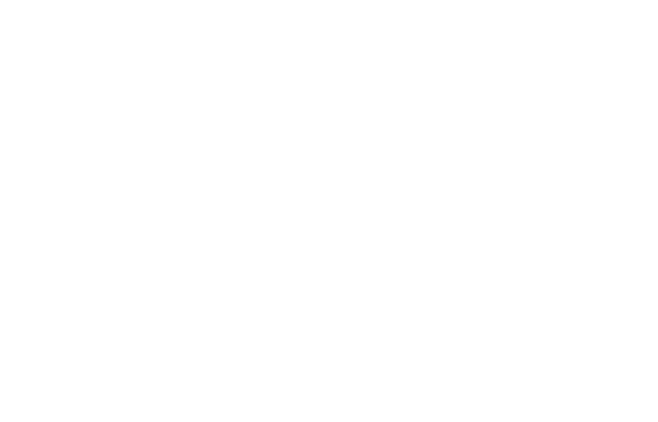
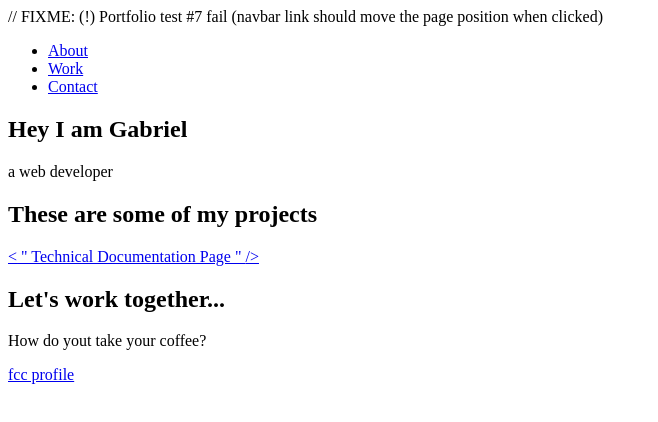
Before and after one commit to gabrielml/build-a-personal-portfolio-page, a plain HTML site: page index.html in a window 1280 px wide. Shown: the whole page, without its empty margins (0-658 px from the left). Drawn offline with Linux system fonts and the light colour scheme.

Commit message:
feat: create #Content structure
(!) Portfolio test #7 fail (navbar link should move the page position when clicked)

```diff
--- a/index.html
+++ b/index.html
@@ -8,7 +8,36 @@
 </head>
 
 <body>
-
+    // FIXME: (!) Portfolio test #7 fail (navbar link should move the page position when clicked)
+    <nav id="navbar">
+        <ul>
+            <li><a href="#welcome-section">About</a></li>
+            <li><a href="#projects">Work</a></li>
+            <li><a href="#contact">Contact</a></li>
+        </ul>
+    </nav>
+    <section id="welcome-section">
+        <h1>Hey I am Gabriel</h1>
+        <p>a web developer</p>
+    </section>
+    <section id="projects">
+        <h2>These are some of my projects</h2>
+        <div class="project-tile">
+            <a href="https://github.com/gabrielml/build-a-technical-documentation-page/blob/master/index.html" target="_blank">
+                <p class="project-title">
+                    <span class="code"><</span> " Technical Documentation Page "
+                    <span class="code">/></span>
+                </p>
+            </a>
+        </div>
+    </section>
+    <section id="contact">
+        <h2>Let's work together...</h2>
+        <p>How do yout take your coffee?</p>
+        <div class="contact-links">
+            <a id="profile-link" href="https://www.freecodecamp.org/gabrielml" target="_blank">fcc profile</a>
+        </div>
+    </section>
     <script src="https://cdn.freecodecamp.org/testable-projects-fcc/v1/bundle.js"></script>
 </body>
 
```
